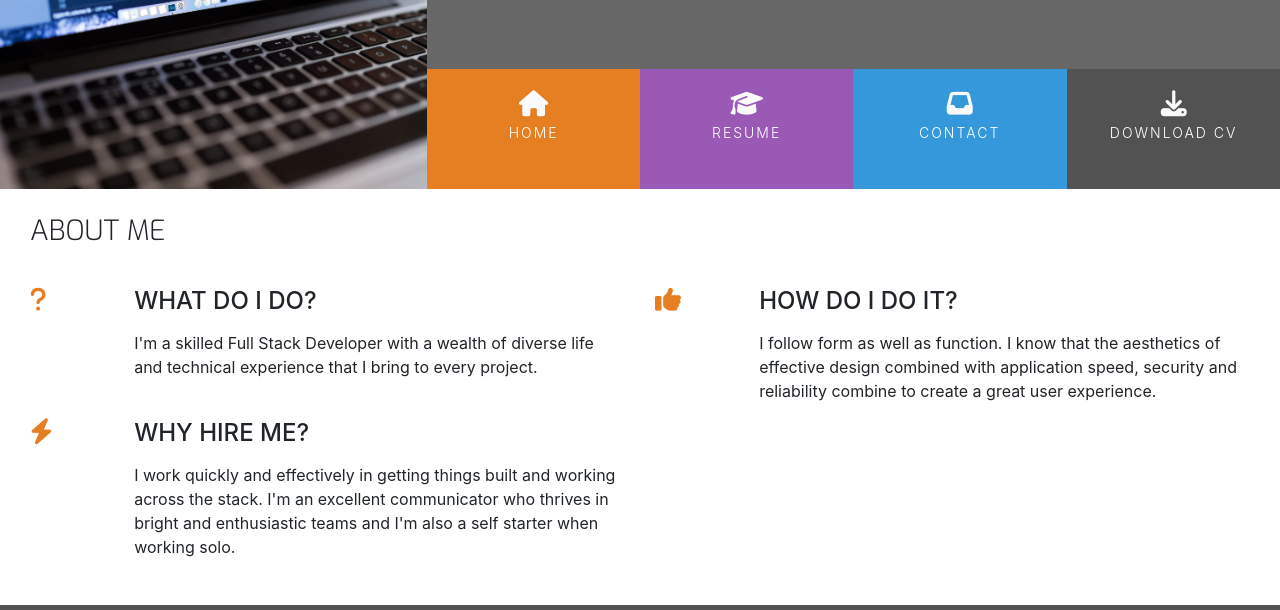
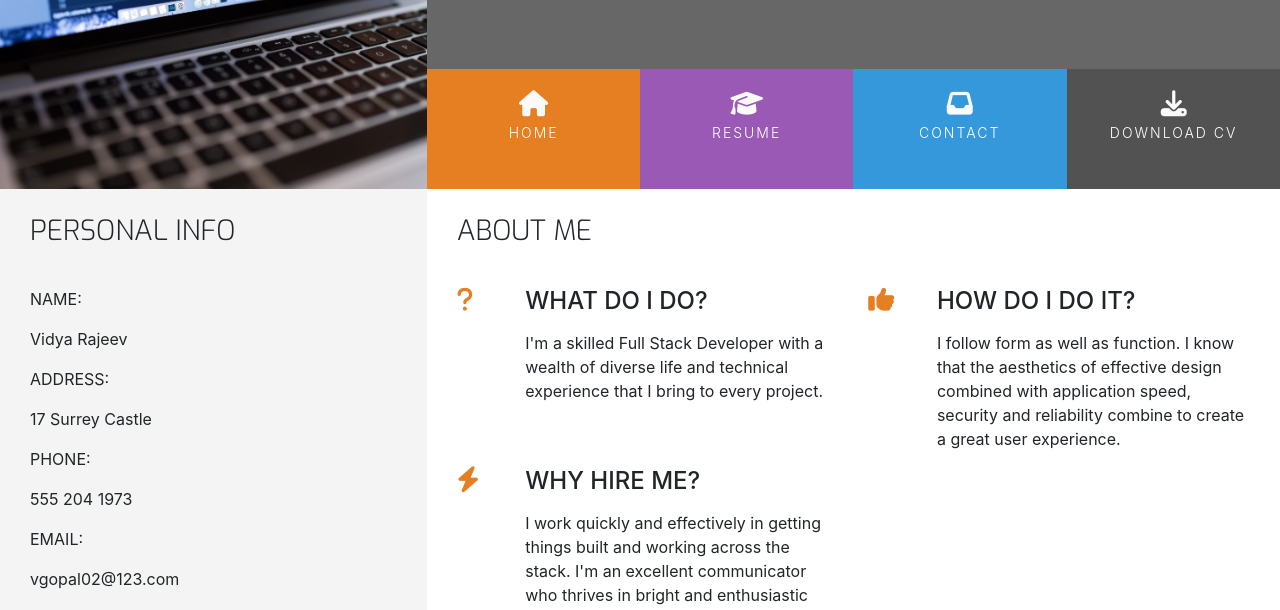
Before and after one commit to vgopal02/Resume, a plain HTML site: page index.html in a window 1280 px wide. Shown: the part 180-790 px from the top of the page. Drawn offline with nearby package versions, Linux system fonts and the light colour scheme.

Commit message:
Update Personal info section -index.html.Add bg-color-personal-info class -style.css

```diff
--- a/assets/css/style.css
+++ b/assets/css/style.css
@@ -4,6 +4,10 @@
 
 .bg-color-name-title {
     background-color: #676767;
+}
+
+.bg-color-personal-info {
+    background-color: #f4f4f4;
 }
 
 .bg-color-three-reasons {
--- a/index.html
+++ b/index.html
@@ -44,7 +44,64 @@
     </header>
 
     <section class="container-fluid">
-        <div class="row row-table">
+        <div class="row">
+            <div class="col-md-4 bg-color-personal-info section-column">
+                <div class="row">
+                    <div class="col-12">
+                        <h3 class="section-heading uppercase">
+                            Personal Info
+                        </h3>
+                    </div>
+                </div>
+                <div class="personal-info-item">
+                    <div class="key">
+                        <p class="uppercase">
+                            Name:
+                        </p>
+                    </div>
+                    <div class="value">
+                        <p>
+                            Vidya Rajeev
+                        </p>
+                    </div>
+                </div>
+                <div class="personal-info-item">
+                    <div class="key">
+                        <p class="uppercase">
+                            Address:
+                        </p>
+                    </div>
+                    <div class="value">
+                        <p>
+                            17 Surrey Castle
+                        </p>
+                    </div>
+                </div>
+                <div class="personal-info-item">
+                    <div class="key">
+                        <p class="uppercase">
+                            Phone:
+                        </p>
+                    </div>
+                    <div class="value">
+                        <p>
+                            555 204 1973
+                        </p>
+                    </div>
+                </div>
+                <div class="personal-info-item">
+                    <div class="key">
+                        <p class="uppercase">
+                            Email:
+                        </p>
+                    </div>
+                    <div class="value">
+                        <p>
+                            vgopal02@123.com
+                        </p>
+                    </div>
+                </div>
+            </div>
             <div class="col-md-8 bg-color-three-reasons section-column">
                 <div class="row">
                     <div class="col">
```
